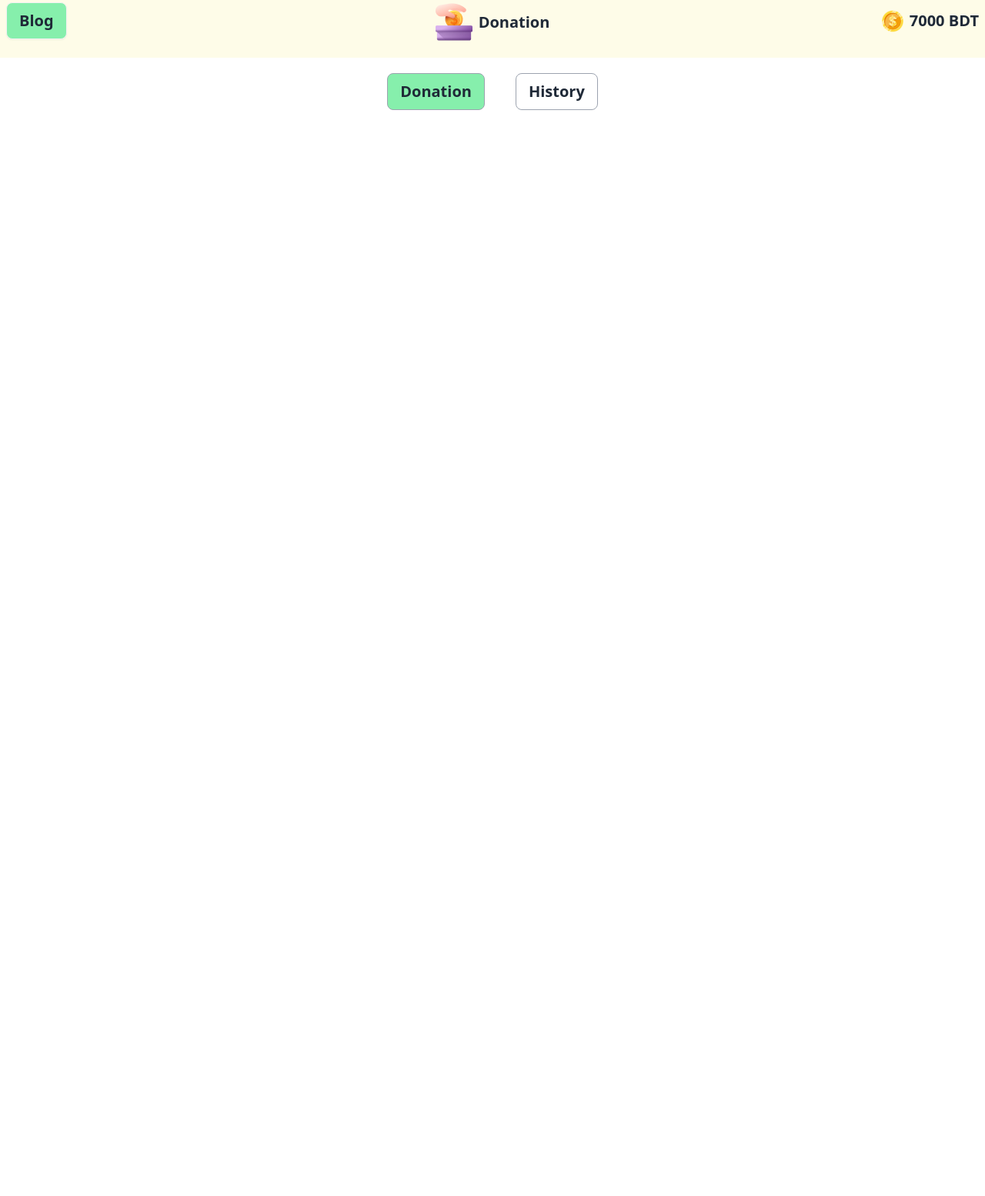
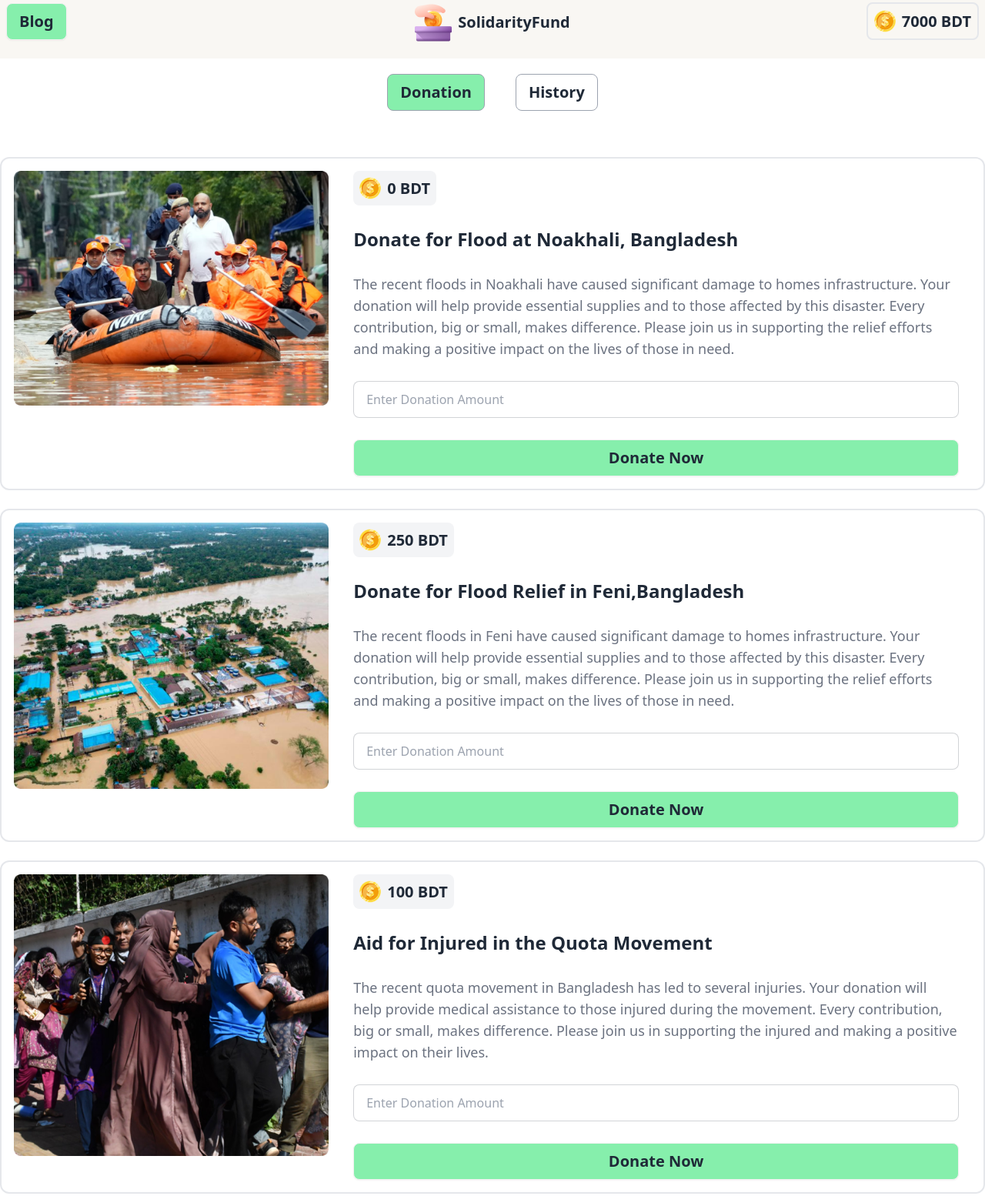
Before and after one commit to jubayerahmmad/donation-A4, a plain HTML site: page index.html in a window 1280 px wide. Shown: the part 21-1575 px from the top of the page at 77% size. Before the commit the page ends 800 px from the top, so only its background shows below. Drawn offline with nearby package versions, Linux system fonts and the light colour scheme.

Commit message:
main section done

```diff
--- a/index.html
+++ b/index.html
@@ -3,7 +3,7 @@
   <head>
     <meta charset="UTF-8" />
     <meta name="viewport" content="width=device-width, initial-scale=1.0" />
-    <title>Donation</title>
+    <title>SolidarityFund</title>
     <!-- google font -->
     <link rel="preconnect" href="https://fonts.googleapis.com" />
     <link rel="preconnect" href="https://fonts.gstatic.com" crossorigin />
@@ -34,27 +34,31 @@
   </head>
   <body class="m-0 p-0">
     <header class="sticky z-50 top-0 w-full">
-      <nav class="bg-yellow-50 py-4">
+      <nav class="bg-[#F9F7F3] py-4">
         <div class="navbar container mx-auto bg-base-500">
           <div class="navbar-start">
-            <a class="btn bg-green-300 text-xl">Blog</a>
+            <a class="btn bg-green-300 hover:bg-green-400 text-xl">Blog</a>
           </div>
           <div
-            class="navbar-center btn btn-ghost hidden lg:flex items-center gap-2"
+            class="navbar-center btn btn-ghost hover:bg-green-300 hidden lg:flex items-center gap-2"
           >
             <div class="logo">
               <img src="./assets/logo.png" alt="" />
             </div>
             <div class="name">
-              <h1 class="text-xl font-bold">Donation</h1>
+              <h1 class="text-xl font-bold">SolidarityFund</h1>
             </div>
           </div>
-          <div class="navbar-end flex items-center gap-2">
-            <div class="coin">
-              <img src="./assets/coin.png" alt="" />
-            </div>
-            <div class="amount text-xl font-bold">
-              <p><span>7000</span> BDT</p>
+          <div class="navbar-end">
+            <div
+              class="flex items-center gap-2 p-2 rounded-lg border-2 border-gray-200"
+            >
+              <div class="coin">
+                <img src="./assets/coin.png" alt="" />
+              </div>
+              <div class="amount text-xl font-bold">
+                <p><span> 7000</span> BDT</p>
+              </div>
             </div>
           </div>
         </div>
@@ -66,7 +70,7 @@
             class="banner-content flex justify-center items-center gap-10 p-5"
           >
             <button
-              class="btn btn-ghost text-xl border-1 border-gray-400 bg-green-300"
+              class="btn btn-ghost text-xl border-1 border-gray-400 bg-green-300 hover:bg-green-400"
             >
               Donation
             </button>
@@ -77,11 +81,135 @@
         </div>
       </section>
     </header>
-    <main>
+    <main class="mb-16">
       <!-- donation cards -->
       <section class="container mx-auto donation-cards">
-        <div class="cards-container"></div>
+        <div class="cards-container mt-10 space-y-6 p-6 lg:p-0">
+          <!-- card 1 -->
+          <div
+            class="lg:flex justify-evenly p-4 rounded-xl border-2 border-gray-200 gap-4 space-y-2 lg:space-y-0"
+          >
+            <div class="card-image lg:w-1/3">
+              <img src="./assets/noakhali.png" alt="" />
+            </div>
+            <div class="card-content lg:w-2/3 px-0 lg:px-4 space-y-7">
+              <div
+                class="flex items-center gap-2 p-2 rounded-lg bg-gray-100 w-fit"
+              >
+                <div class="coin">
+                  <img src="./assets/coin.png" alt="" />
+                </div>
+                <div class="amount text-xl font-bold">
+                  <p><span>0</span> BDT</p>
+                </div>
+              </div>
+              <p class="text-2xl font-bold">
+                Donate for Flood at Noakhali, Bangladesh
+              </p>
+              <p class="text-lg text-gray-500">
+                The recent floods in Noakhali have caused significant damage to
+                homes infrastructure. Your donation will help provide essential
+                supplies and to those affected by this disaster. Every
+                contribution, big or small, makes difference. Please join us in
+                supporting the relief efforts and making a positive impact on
+                the lives of those in need.
+              </p>
+              <input
+                type="text"
+                placeholder="Enter Donation Amount"
+                class="input input-bordered w-full"
+              />
+              <button
+                class="btn text-xl font-bold bg-green-300 hover:bg-green-400 w-full"
+              >
+                Donate Now
+              </button>
+            </div>
+          </div>
+          <!-- card 2 -->
+          <div
+            class="lg:flex justify-evenly p-4 rounded-xl border-2 border-gray-200 gap-4 space-y-2 lg:space-y-0"
+          >
+            <div class="card-image lg:w-1/3">
+              <img src="./assets/feni.png" alt="" />
+            </div>
+            <div class="card-content lg:w-2/3 px-0 lg:px-4 space-y-7">
+              <div
+                class="flex items-center gap-2 p-2 rounded-lg bg-gray-100 w-fit"
+              >
+                <div class="coin">
+                  <img src="./assets/coin.png" alt="" />
+                </div>
+                <div class="amount text-xl font-bold">
+                  <p><span>250</span> BDT</p>
+                </div>
+              </div>
+              <p class="text-2xl font-bold">
+                Donate for Flood Relief in Feni,Bangladesh
+              </p>
+              <p class="text-lg text-gray-500">
+                The recent floods in Feni have caused significant damage to
+                homes infrastructure. Your donation will help provide essential
+                supplies and to those affected by this disaster. Every
+                contribution, big or small, makes difference. Please join us in
+                supporting the relief efforts and making a positive impact on
+                the lives of those in need.
+              </p>
+              <input
+                type="text"
+                placeholder="Enter Donation Amount"
+                class="input input-bordered w-full"
+              />
+              <button
+                class="btn text-xl font-bold bg-green-300 hover:bg-green-400 w-full"
+              >
+                Donate Now
+              </button>
+            </div>
+          </div>
+          <!-- card 3 -->
+          <div
+            class="lg:flex justify-evenly p-4 rounded-xl border-2 border-gray-200 gap-4 space-y-2 lg:space-y-0"
+          >
+            <div class="card-image lg:w-1/3">
+              <img src="./assets/quota-protest.png" alt="" />
+            </div>
+            <div class="card-content lg:w-2/3 px-0 lg:px-4 space-y-7">
+              <div
+                class="flex items-center gap-2 p-2 rounded-lg bg-gray-100 w-fit"
+              >
+                <div class="coin">
+                  <img src="./assets/coin.png" alt="" />
+                </div>
+                <div class="amount text-xl font-bold">
+                  <p><span>100</span> BDT</p>
+                </div>
+              </div>
+              <p class="text-2xl font-bold">
+                Aid for Injured in the Quota Movement
+              </p>
+              <p class="text-lg text-gray-500">
+                The recent quota movement in Bangladesh has led to several
+                injuries. Your donation will help provide medical assistance to
+                those injured during the movement. Every contribution, big or
+                small, makes difference. Please join us in supporting the
+                injured and making a positive impact on their lives.
+              </p>
+              <input
+                type="text"
+                placeholder="Enter Donation Amount"
+                class="input input-bordered w-full"
+              />
+              <button
+                class="btn text-xl font-bold bg-green-300 hover:bg-green-400 w-full"
+              >
+                Donate Now
+              </button>
+            </div>
+          </div>
+        </div>
       </section>
     </main>
+    <footer class="bg-[#F9F7F3] py-4 h-40"></footer>
   </body>
 </html>
```
Also changed, not shown: blog.html (+36 -0 lines).
